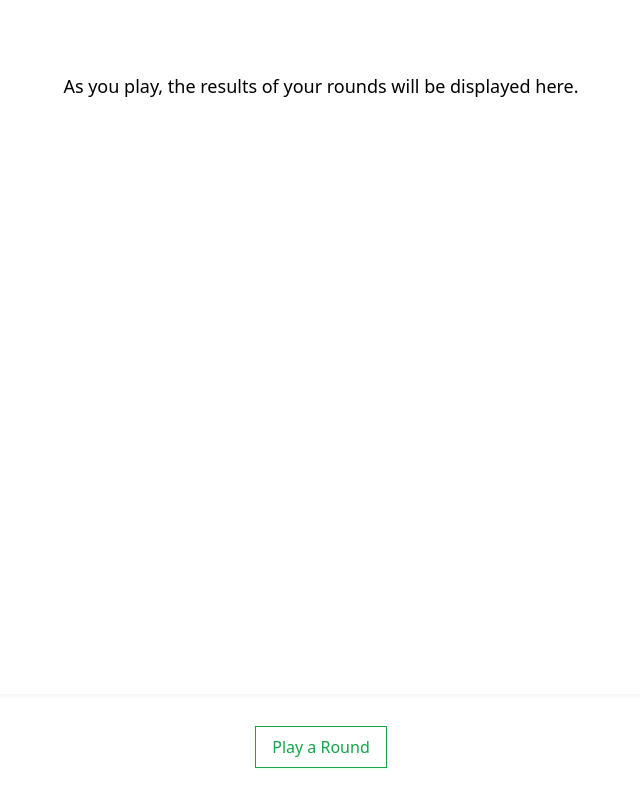
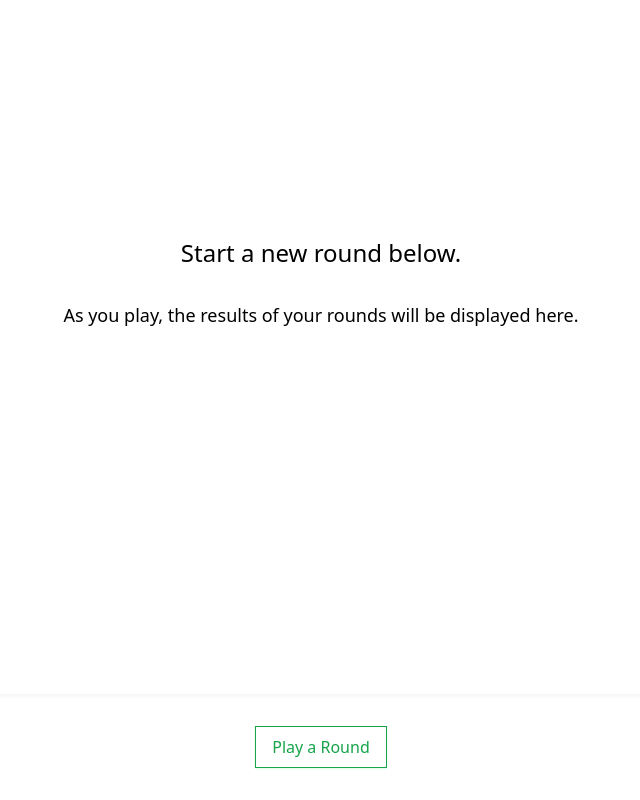
Before and after one commit to scoottrick/round-of-golf-app, a React (Create React App) app: page / in a window 1280 px wide. Shown: the whole page, without its empty margins (319-959 px from the left). Built offline with nearby package versions, Linux system fonts and the light colour scheme.

Commit message:
Adds support for deleting rounds with an ugly button

```diff
--- a/src/data/GolfRoundsContext.tsx
+++ b/src/data/GolfRoundsContext.tsx
@@ -1,10 +1,12 @@
 import React from 'react';
 import { useParams } from 'react-router-dom';
 import { GolfRound } from '../model/golf';
+import { deleteRound } from '../model/storage';
 
 const GolfRoundsContext = React.createContext([] as GolfRound[]);
 const SetGolfRoundsContext = React.createContext((_: GolfRound[]) => {});
 const AddGolfRoundContext = React.createContext((_: GolfRound) => {});
+const DeleteGolfRoundContext = React.createContext((_: GolfRound) => {});
 
 export function useGolfRounds() {
   return React.useContext(GolfRoundsContext);
@@ -16,6 +18,10 @@ export function useSetGolfRounds() {
 
 export function useAddGolfRound() {
   return React.useContext(AddGolfRoundContext);
+}
+
+export function useDeleteGolfRound() {
+  return React.useContext(DeleteGolfRoundContext);
 }
 
 export function useCurrentRound() {
@@ -45,19 +51,28 @@ export const GolfRoundsProvider: React.FC<Props> = ({
 }) => {
   console.log(rounds);
 
-  const setRounds = (newValue: GolfRound[]) => {
+  const setGolfRounds = (newValue: GolfRound[]) => {
     roundsUpdated([...newValue]);
   };
 
-  const addRound = (newRound: GolfRound) => {
+  const addGolfRound = (newRound: GolfRound) => {
     roundsUpdated([newRound, ...rounds]);
+  };
+
+  const deleteGolfRound = (deletedRound: GolfRound) => {
+    roundsUpdated(rounds.filter(r => r.id !== deletedRound.id));
+    deleteRound(deletedRound);
   };
 
   return (
     <GolfRoundsContext.Provider value={rounds}>
-      <SetGolfRoundsContext.Provider value={rounds => setRounds(rounds)}>
-        <AddGolfRoundContext.Provider value={round => addRound(round)}>
-          {children}
+      <SetGolfRoundsContext.Provider value={rounds => setGolfRounds(rounds)}>
+        <AddGolfRoundContext.Provider value={round => addGolfRound(round)}>
+          <DeleteGolfRoundContext.Provider
+            value={round => deleteGolfRound(round)}
+          >
+            {children}
+          </DeleteGolfRoundContext.Provider>
         </AddGolfRoundContext.Provider>
       </SetGolfRoundsContext.Provider>
     </GolfRoundsContext.Provider>
--- a/src/pages/home-page/HomePage.tsx
+++ b/src/pages/home-page/HomePage.tsx
@@ -6,27 +6,39 @@ import {
   PageLayout,
   RectButton,
 } from '../../components';
-import { useGolfRounds } from '../../data/GolfRoundsContext';
+import {
+  useDeleteGolfRound,
+  useGolfRounds,
+} from '../../data/GolfRoundsContext';
 import { GolfRound } from '../../model/golf';
 import { AppRoutes } from '../../model/routes';
 import RoundList from './RoundList';
 
 const HomePage = () => {
   const goTo = useNavigate();
-  const rounds = useGolfRounds().sort((a, b) => b.date - a.date);
+  const rounds = useGolfRounds();
+  const deleteGolfRound = useDeleteGolfRound();
 
   const playRoundClicked = () => {
     goTo(AppRoutes.roundSetup);
   };
 
-  const roundSelected = (round: GolfRound) => {
+  const openScorecard = (round: GolfRound) => {
     goTo(AppRoutes.withPath(AppRoutes.scorecard, round.id));
+  };
+
+  const deleteRound = (round: GolfRound) => {
+    deleteGolfRound(round);
   };
 
   return (
     <PageLayout>
       <PageContent>
-        <RoundList rounds={rounds} roundSelected={r => roundSelected(r)} />
+        <RoundList
+          rounds={rounds}
+          roundSelected={r => openScorecard(r)}
+          roundDeleted={r => deleteRound(r)}
+        />
       </PageContent>
       <ControlPanel>
         <RectButton onClick={() => playRoundClicked()}>Play a Round</RectButton>
--- a/src/pages/home-page/RoundList.tsx
+++ b/src/pages/home-page/RoundList.tsx
@@ -3,23 +3,33 @@ import { GolfRound } from '../../model/golf';
 import RoundOverview from './RoundOverview';
 
 const NoRoundsMessage: FC = () => (
-  <p className="text-center text-lg mt-10">
-    As you play, the results of your rounds will be displayed here.
-  </p>
+  <div className="h-full flex flex-col justify-center pb-32">
+    <p className="text-center text-2xl">Start a new round below.</p>
+    <p className="text-center text-lg mt-8">
+      As you play, the results of your rounds will be displayed here.
+    </p>
+  </div>
 );
 
 interface Props {
   rounds: GolfRound[];
   roundSelected: (round: GolfRound) => void;
+  roundDeleted: (round: GolfRound) => void;
 }
-const RoundList: FC<Props> = ({ rounds, roundSelected }) => {
+const RoundList: FC<Props> = ({ rounds, roundSelected, roundDeleted }) => {
+  const roundList = rounds.sort((a, b) => b.date - a.date);
+
   if (!rounds.length) {
     return <NoRoundsMessage />;
   }
 
-  const listItems = rounds.map(r => (
+  const listItems = roundList.map(r => (
     <li key={r.id} onClick={() => roundSelected(r)}>
-      <RoundOverview round={r} showWinner={false} />
+      <RoundOverview
+        round={r}
+        showWinner={false}
+        deleteClicked={() => roundDeleted(r)}
+      />
     </li>
   ));
   return <ul>{listItems}</ul>;
--- a/src/pages/home-page/RoundOverview.tsx
+++ b/src/pages/home-page/RoundOverview.tsx
@@ -1,11 +1,14 @@
 import React, { FC } from 'react';
+import { GrClose } from 'react-icons/gr';
+import { IconButton, RectButton } from '../../components';
 import { GolfRound, GolfUtils } from '../../model/golf';
 
 interface Props {
   round: GolfRound;
+  deleteClicked: () => void;
   showWinner?: boolean;
 }
-const RoundOverview: FC<Props> = ({ round, showWinner }) => {
+const RoundOverview: FC<Props> = ({ round, showWinner, deleteClicked }) => {
   const { date, golfers, course } = round;
   const courseName = course.name || `${course.holes.length} Holes`;
   const dateText = new Date(date).toLocaleTimeString();
@@ -27,6 +30,11 @@ const RoundOverview: FC<Props> = ({ round, showWinner }) => {
       <p data-app-hidden={winnerHidden}>
         Winner: <span className="italic">{winnerText}</span>
       </p>
+      <div className="text-right">
+        <IconButton onClick={() => deleteClicked()}>
+          <GrClose />
+        </IconButton>
+      </div>
     </div>
   );
 };
```
